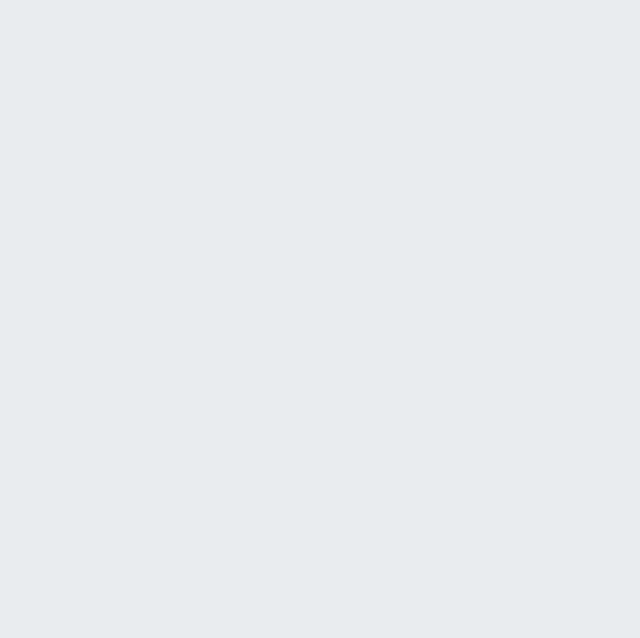
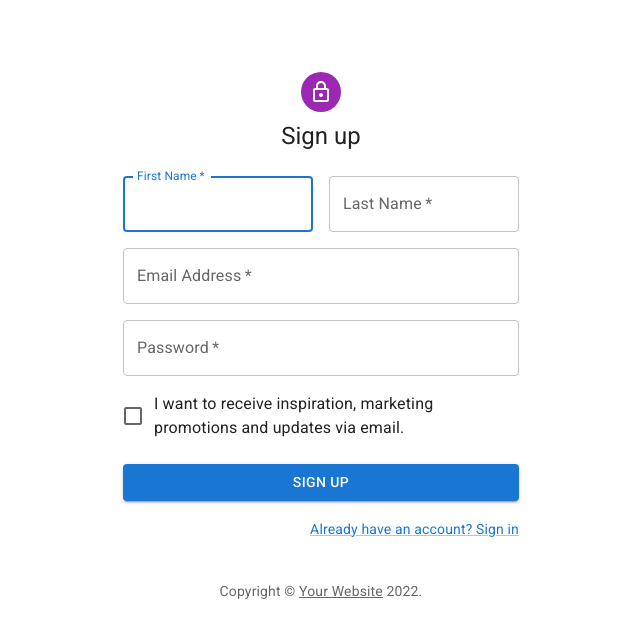
Before and after one commit to jpzambranoleon/project-neo-front-end, a React (Create React App) app: page /sign-up in a window 1280 px wide. Before the commit this address had no page. Shown: the top 638 px of the page, without its empty margins (319-959 px from the left). Built offline with nearby package versions, Linux system fonts and the light colour scheme.

Commit message:
updated files

```diff
--- a/src/App.js
+++ b/src/App.js
@@ -2,14 +2,16 @@ import { BrowserRouter as Router, Routes, Route } from "react-router-dom";
 import Home from "./pages/homePage/Home";
 import Profile from "./pages/profilePage/Profile";
 import SignInSide from "./SignInSide";
+import SignUp from "./SignUp";
 
 function App() {
   return (
     <div className="App">
       <Router>
         <Routes>
-          <Route path="/sign-in" element={<SignInSide />} />
           <>
+            <Route path="/sign-in" element={<SignInSide />} />
+            <Route path="/sign-up" element={<SignUp />} />
             <Route path="/" element={<Home />} />
             <Route path="/profile" element={<Profile />}/>
           </>
--- a/src/SignUp.jsx
+++ b/src/SignUp.jsx
@@ -1,5 +1,5 @@
 import { LockOutlined } from "@mui/icons-material";
-import { Avatar, Box, Button, Checkbox, Container, FormControlLabel, Grid, Link, TextField, ThemeProvider, Typography } from "@mui/material";
+import { Avatar, Box, Button, Checkbox, Container, createTheme, CssBaseline, FormControlLabel, Grid, Link, TextField, ThemeProvider, Typography } from "@mui/material";
 
 function Copyright(props) {
     return (
```
